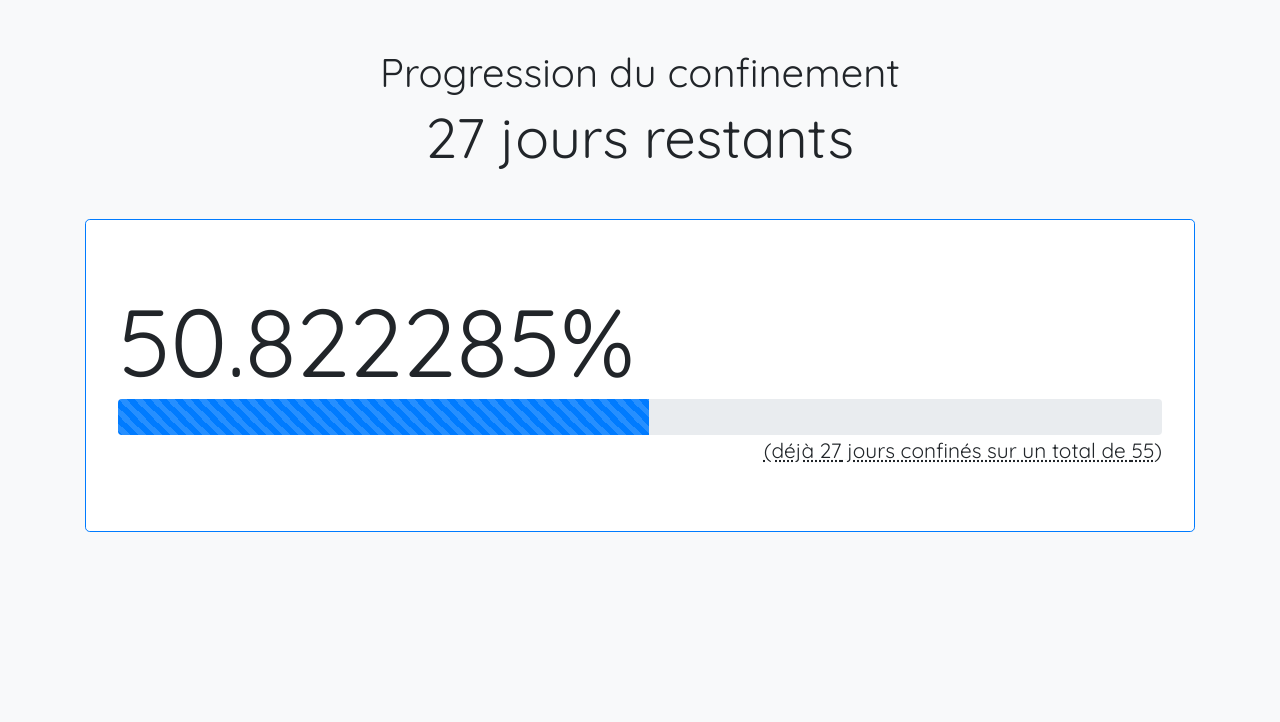
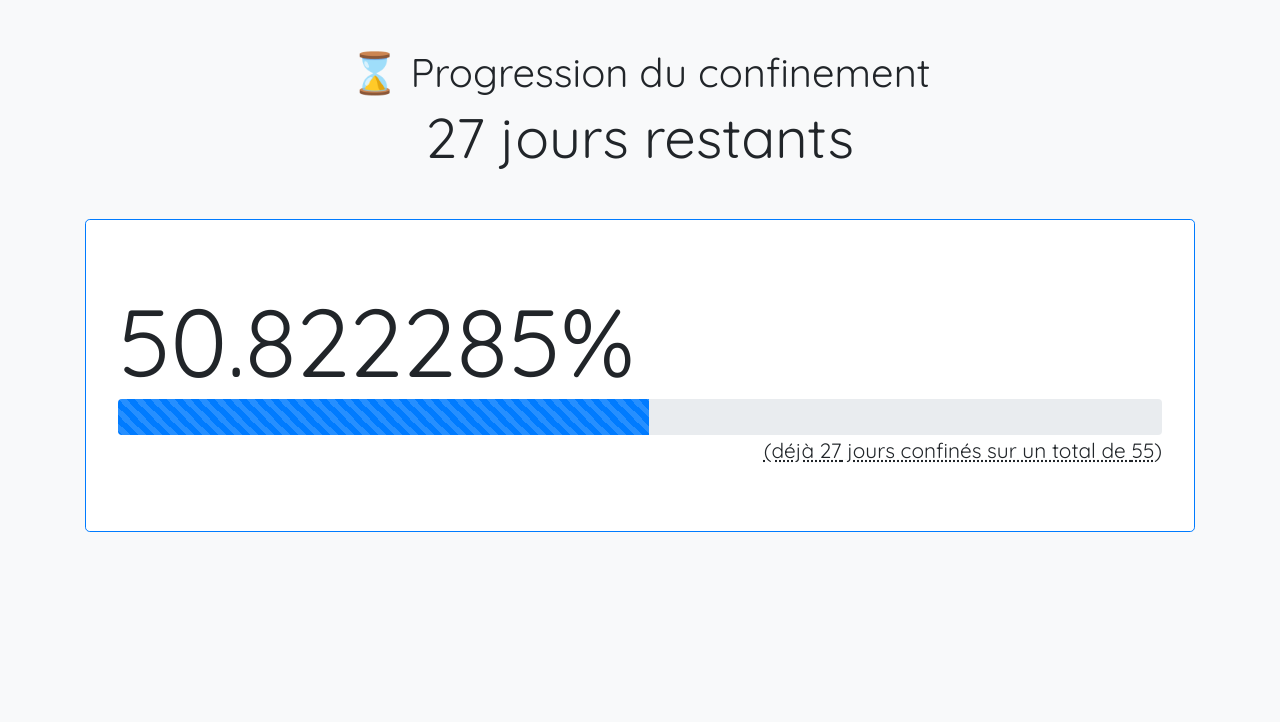
Before and after one commit to natinusala/progression-confinement-france, a plain HTML site: page index.html in a window 1280 px wide. Shown: the top 722 px of the page. Drawn offline with nearby package versions, Linux system fonts and the light colour scheme.

Commit message:
💄add hourglass icon

```diff
--- a/index.html
+++ b/index.html
@@ -36,7 +36,7 @@
 
   <div class="container pt-5">
 
-    <h1 class="text-center  display-5">Progression du confinement </h1>
+    <h1 class="text-center  display-5">&#8987; Progression du confinement </h1>
     <h2 class="my-0 text-center display-4"><strong id="daysTodo"></strong> <strong>jours</strong> restants</h2>
 
     <div class="jumbotron mt-5 bg-white border border-primary">
```
